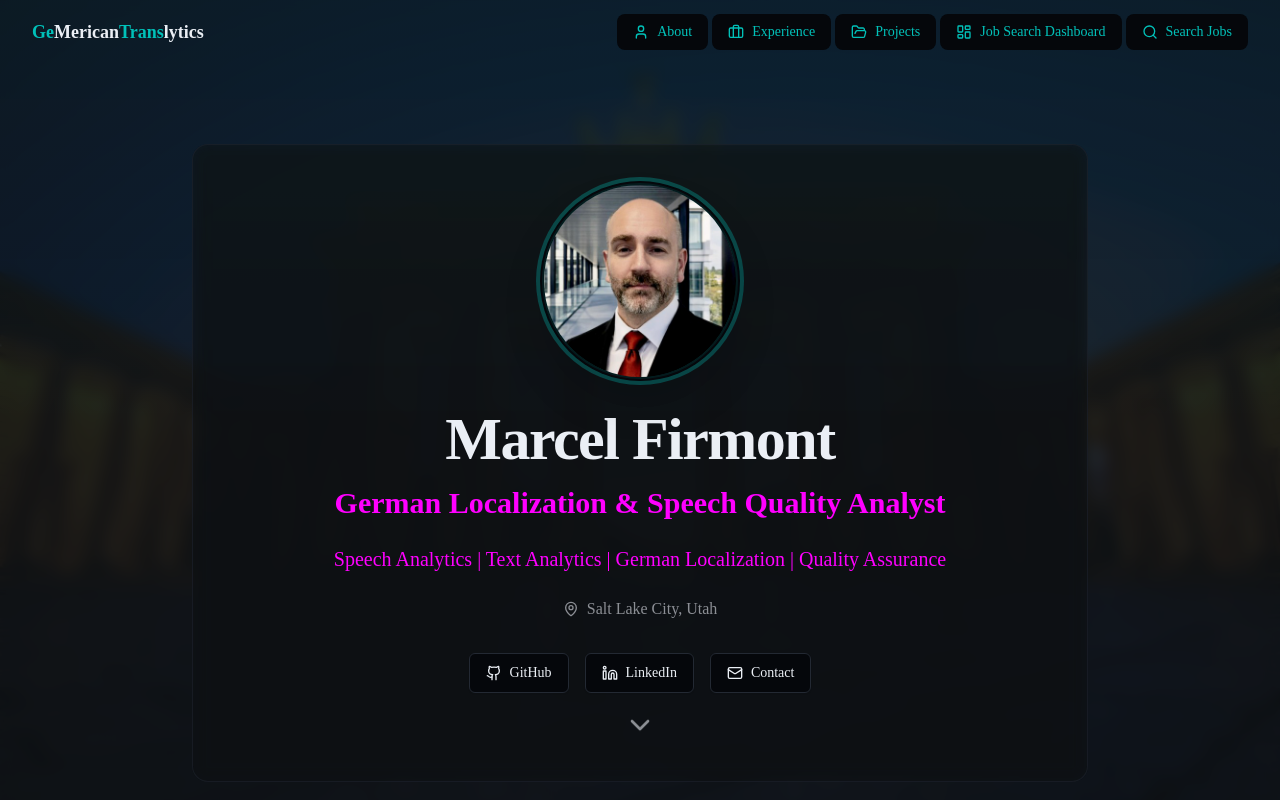
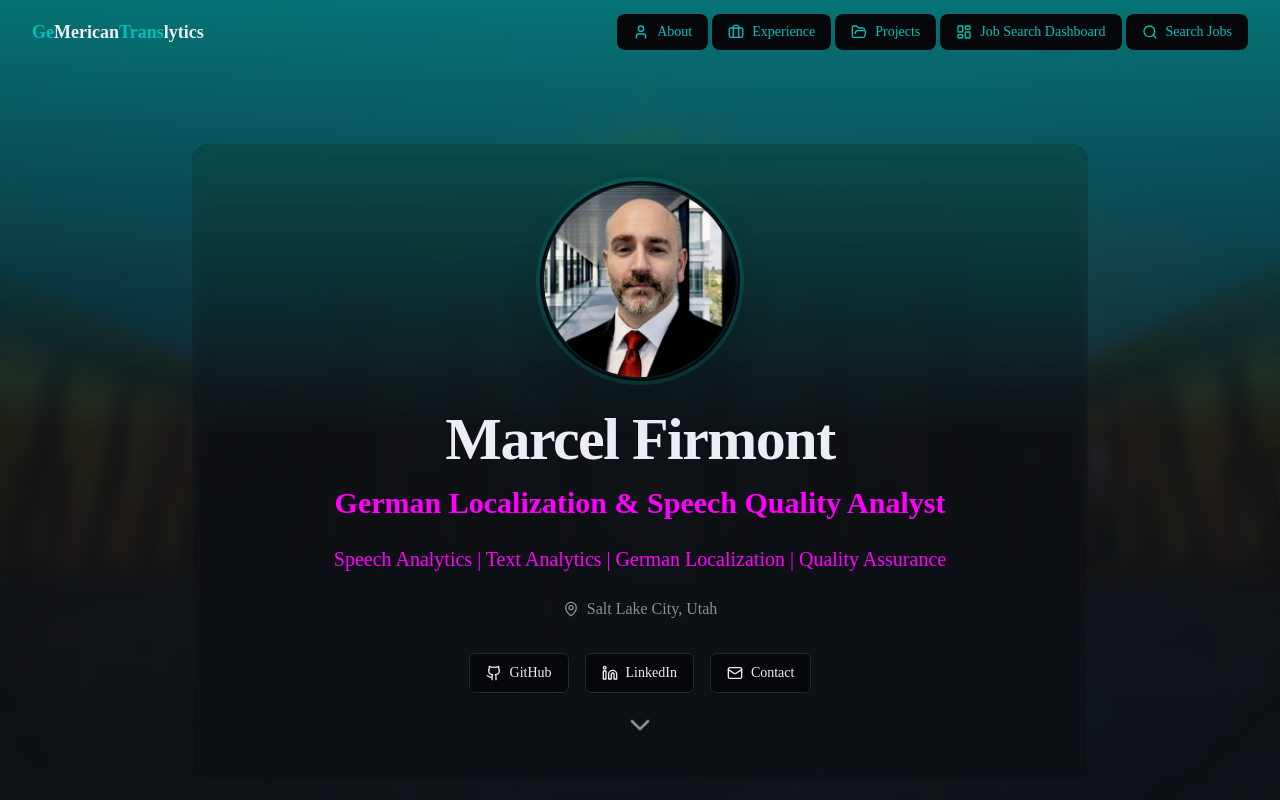
Before and after one commit to GeMericanTranslytics/home, a Next.js app: page / in a window 1280 px wide. Shown: the top 800 px of the page. Built offline with nearby package versions, Linux system fonts and the light colour scheme.

Commit message:
Update hero.tsx

```diff
--- a/components/hero.tsx
+++ b/components/hero.tsx
@@ -8,13 +8,13 @@ export function Hero() {
   return (
     <section className="relative min-h-screen flex items-center justify-center pt-16 bg-card/90 backdrop-blur-sm">
       {/* Background gradient overlay */}
-      <div className="absolute inset-0 bg-gradient-to-b from-primary/5 via-transparent to-transparent pointer-events-none" />
+      <div className="absolute inset-0 bg-gradient-to-b from-primary/55 via-transparent to-transparent pointer-events-none" />
 
       <div className="container mx-auto px-4 sm:px-6 lg:px-8 py-20">
-        <div className="flex flex-col items-center text-center max-w-4xl mx-auto bg-card/30 backdrop-blur-sm border border-border/50 rounded-2xl px-10 py-10">
+        <div className="flex flex-col items-center text-center max-w-4xl mx-auto bg-card/15 backdrop-blur-sm border border-border/15 rounded-2xl px-10 py-10">
           {/* Profile Image */}
           <div className="relative mb-8">
-            <div className="w-40 h-40 sm:w-48 sm:h-48 rounded-full overflow-hidden ring-4 ring-primary/30 ring-offset-4 ring-offset-background shadow-2xl">
+            <div className="w-40 h-40 sm:w-48 sm:h-48 rounded-full overflow-hidden ring-4 ring-primary/15 ring-offset-4 ring-offset-background shadow-2xl">
               <Image
                 src={profileData.profileImage}
                 alt={profileData.name}
```
